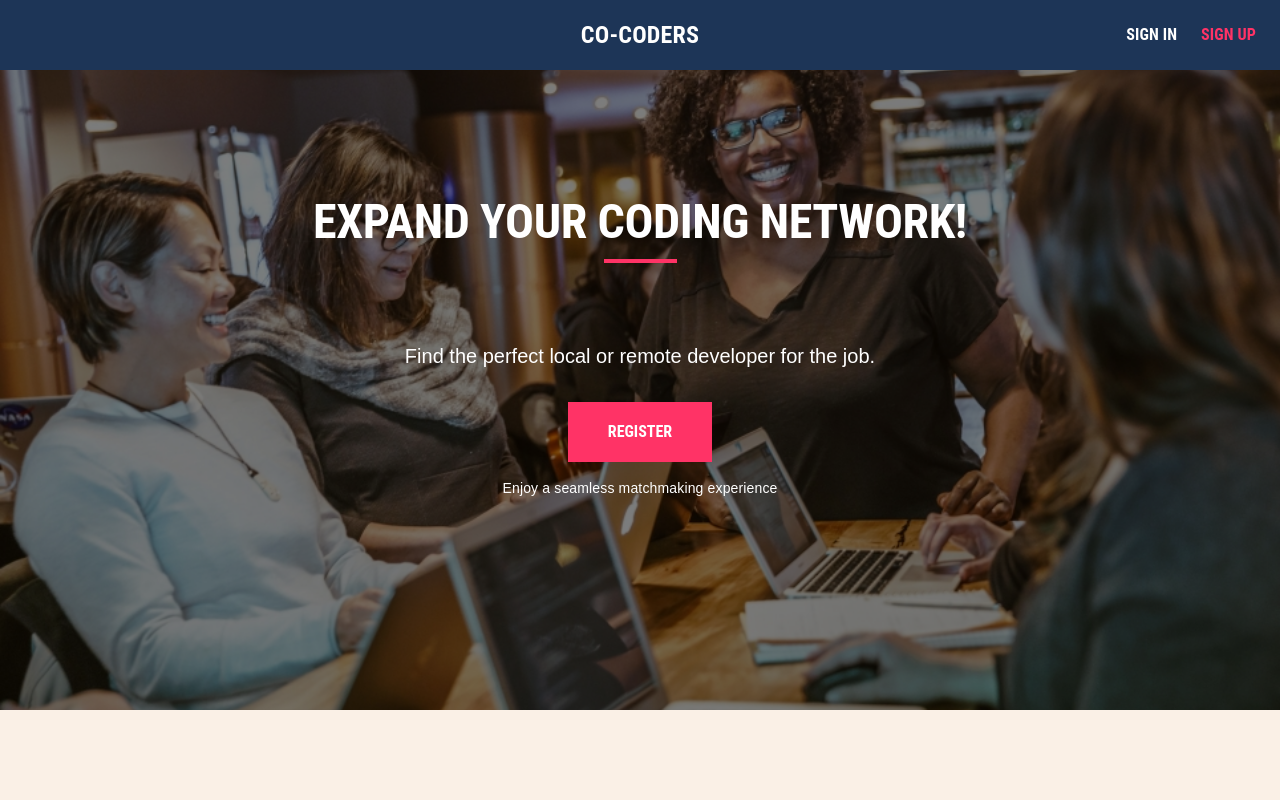
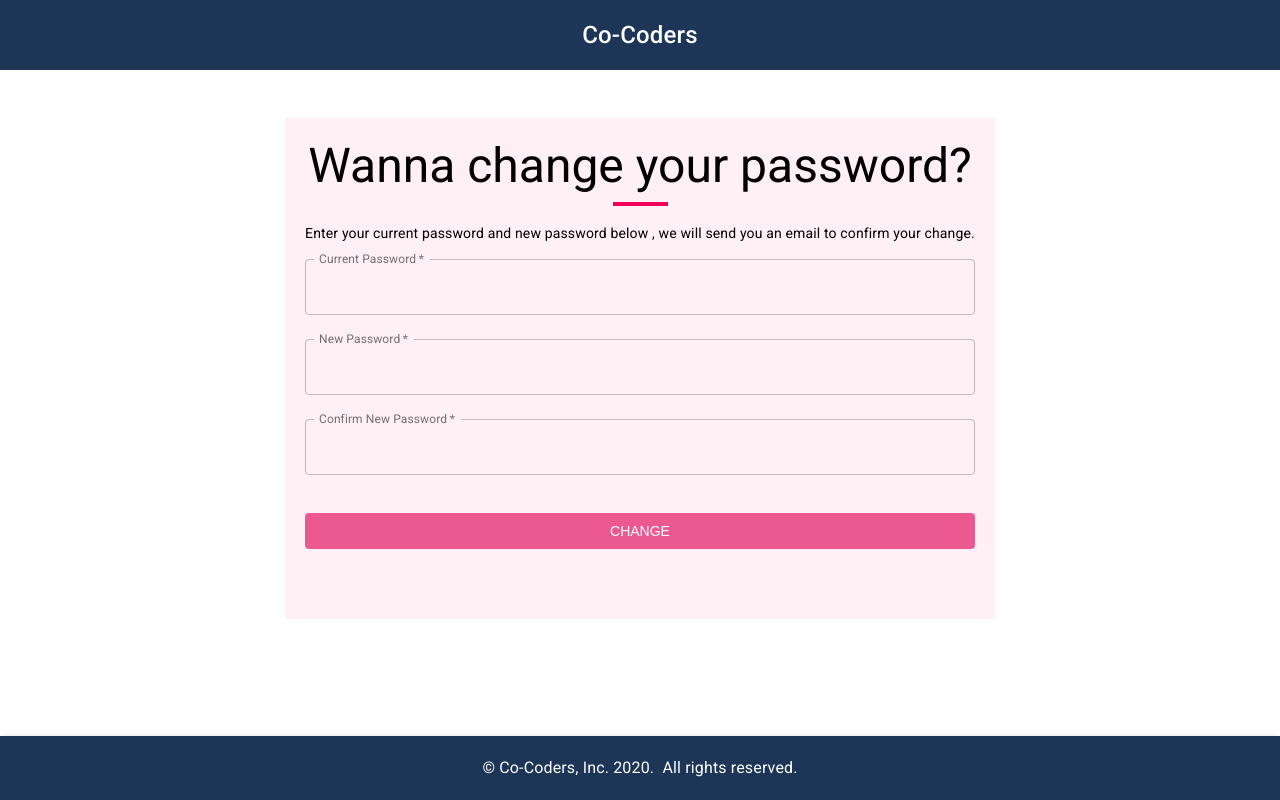
Before and after one commit to chingu-voyages/v21-geckos-team-02, a React (Create React App) app: page /pw-change in a window 1280 px wide. Before the commit this address led to /home. Shown: the top 800 px of the page. Built offline with nearby package versions, Linux system fonts and the light colour scheme; no server answers.

Commit message:
creates PasswordChange Form

```diff
--- a/src/App.js
+++ b/src/App.js
@@ -12,6 +12,7 @@ import { PasswordForgetForm } from "./components/PasswordForget/form";
 import Footer from "./components/LandingPage/components/Footer";
 import "./styles/scss/App.css";
 import AccountPage from "./components/Account/AccountPage";
+import PasswordChange from "./components/PasswordChange/form";
 
 function App() {
   return (
@@ -27,6 +28,7 @@ function App() {
                 <EditProfileForms />
               </Route>
               <Route path="/pw-forget" component={PasswordForgetForm} />
+              <Route path="/pw-change" component={PasswordChange} />
               <Route path="/account" component={AccountPage} />
               <Route render={() => <Redirect to="/home" />} />
             </Switch>
--- /dev/null
+++ b/src/components/PasswordChange/form.js
@@ -0,0 +1,159 @@
+import React, { useState } from "react";
+import { useForm } from "react-hook-form";
+import { makeStyles } from "@material-ui/core/styles";
+import { ErrorMessage } from "@hookform/error-message";
+import Typography from "../LandingPage/UI/Typography";
+import TextField from "@material-ui/core/TextField";
+import { withFirebase } from "../Firebase/index";
+import AccountPage from "../Account/AccountPage";
+
+const useStyles = makeStyles((theme) => ({
+  root: {
+    display: "flex",
+    justifyContent: "center",
+    alignItems: "center",
+    width: "100%",
+  },
+  form: {
+    marginTop: theme.spacing(6),
+    background: "lavenderblush",
+    padding: "20px",
+  },
+  input: {
+    display: "block",
+    width: "100%",
+    boxSizing: "border-box",
+    borderRadius: "4px",
+    padding: "10px 5px",
+    marginBottom: "50px",
+    marginTop: "30px",
+    fontSize: "14px",
+    background: "#ec5990",
+    color: "white",
+    textTransform: "uppercase",
+    border: "none",
+    "&:hover": {
+      background: "#bf1650",
+    },
+    "&:active": {
+      transition: "0.3s all",
+      transform: "translateY(3px)",
+      border: "1px solid transparent",
+      opacity: "0.8",
+    },
+    "&:disable": {
+      opacity: "0.4",
+      background: "grey",
+    },
+  },
+  appBar: {
+    bottom: "0",
+    position: "absolute",
+  },
+}));
+
+const PasswordChange = () => {
+  const classes = useStyles();
+
+  const { register, handleSubmit, errors } = useForm({
+    criteriaMode: "all",
+  });
+
+  return (
+    <React.Fragment>
+      <AccountPage />
+      <div className={classes.root}>
+        <form
+          //   onSubmit={handleSubmit(onSubmit)}
+          className={classes.form}
+          autoComplete="off"
+          noValidate
+          action=""
+        >
+          <React.Fragment>
+            <Typography
+              variant="h3"
+              gutterBottom
+              marked="center"
+              align="center"
+            >
+              Wanna change your password?
+            </Typography>
+            <Typography variant="body2" align="center">
+              {"Enter your current password and new password below " +
+                ", we will send you an email to confirm your change."}
+            </Typography>
+          </React.Fragment>
+          <TextField
+            required
+            id="filled-full-width"
+            label="Current Password"
+            fullWidth
+            margin="normal"
+            InputLabelProps={{
+              shrink: true,
+            }}
+            variant="outlined"
+            inputRef={register({
+              required: "Current Password is required.",
+            })}
+            name="currentPass"
+            // onChange={onChangeHandler}
+          />
+          <ErrorMessage errors={errors} name="currentPass" />
+
+          <TextField
+            required
+            id="filled-full-width"
+            label="New Password"
+            fullWidth
+            margin="normal"
+            InputLabelProps={{
+              shrink: true,
+            }}
+            variant="outlined"
+            inputRef={register({
+              required: "New Password is required.",
+              minLength: {
+                value: 8,
+                message: "Password must have at least 8 characters.",
+              },
+            })}
+            name="newPass"
+            // onChange={onChangeHandler}
+          />
+
+          <ErrorMessage errors={errors} name="newPass" />
+
+          <TextField
+            required
+            id="filled-full-width"
+            label="Confirm New Password"
+            fullWidth
+            margin="normal"
+            InputLabelProps={{
+              shrink: true,
+            }}
+            variant="outlined"
+            inputRef={register({
+              required: "Confirm New Password is required.",
+              minLength: {
+                value: 8,
+                message: "Password must have at least 8 characters.",
+              },
+            })}
+            name="currentPass"
+            // onChange={onChangeHandler}
+          />
+          <ErrorMessage errors={errors} name="currentPass" />
+
+          <button className={classes.input} type="submit">
+            Change
+          </button>
+        </form>
+      </div>
+    </React.Fragment>
+  );
+};
+
+export default PasswordChange;
--- a/src/components/shared/AccountMenu.js
+++ b/src/components/shared/AccountMenu.js
@@ -118,7 +118,10 @@ const AccountMenu = () => {
                 >
                   My Profile
                 </MenuItem>
-                <MenuItem onClick={handleClose}>Settings</MenuItem>
+                <Link to="/pw-change">
+                  <MenuItem onClick={handleClose}>Settings</MenuItem>
+                </Link>
+
                 <Link to="/home">
                   <MenuItem onClick={firebase.doSignOut}>Log Out</MenuItem>
                 </Link>
```
